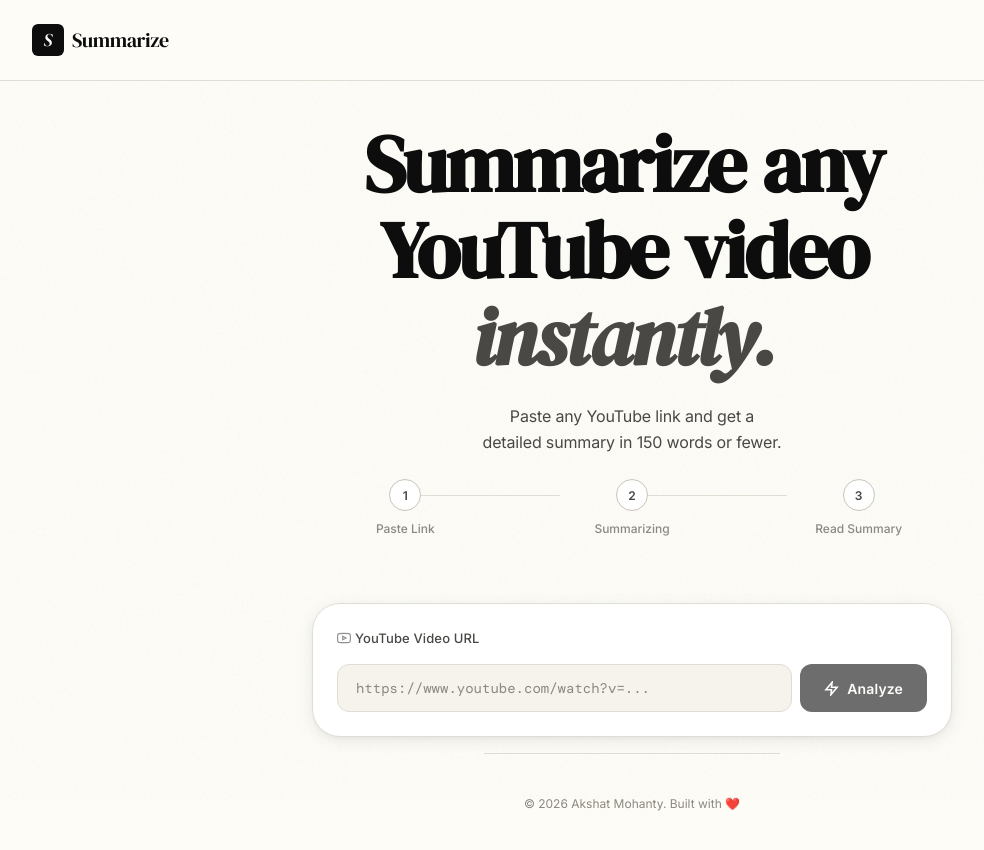
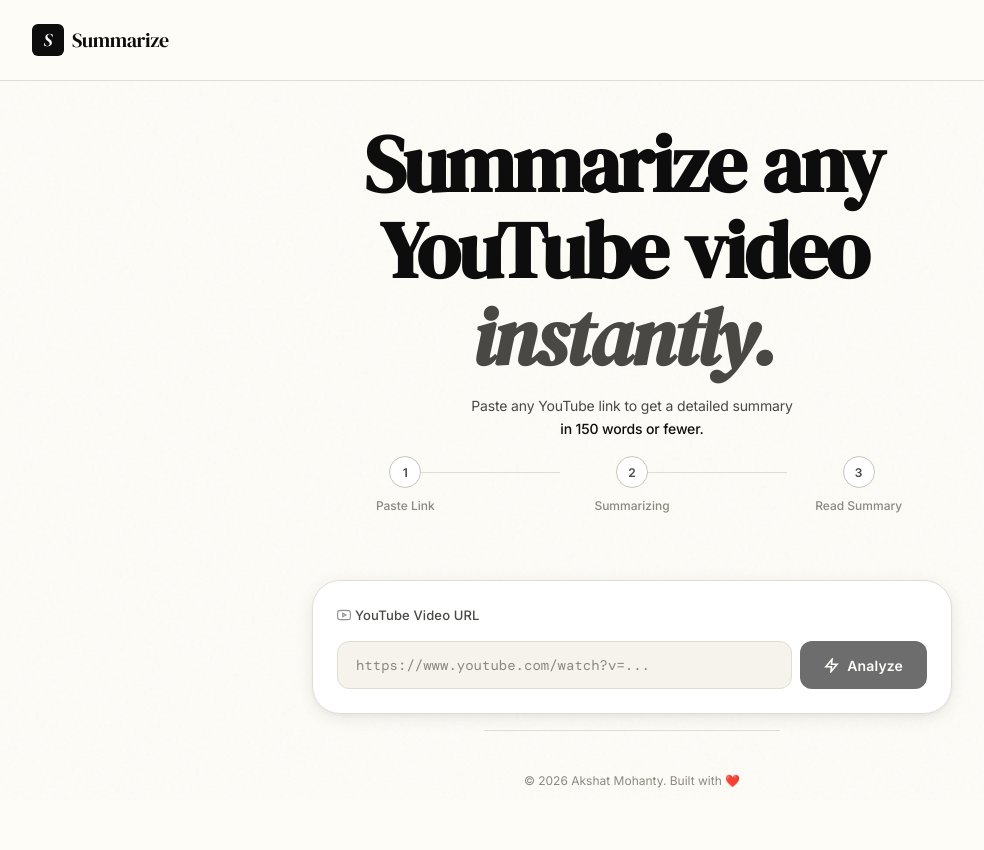
Before and after one commit to Akshat-mohanty/video-summary, a React (Vite) app: page / in a window 1280 px wide. Shown: the top 850 px of the page, without its empty margins (8-992 px from the left). Built offline with nearby package versions, Linux system fonts and the light colour scheme.

Commit message:
Redesign hero subtitle and reduce font size

```diff
--- a/src/App.jsx
+++ b/src/App.jsx
@@ -342,7 +342,8 @@ export default function App() {
           <AnimatedTitle />
 
           <motion.p className="hero-subtitle" variants={fadeUp} custom={2} initial="hidden" animate="visible">
-            Paste any YouTube link and get a<br />detailed summary in 150 words or fewer.
+            Paste any YouTube link to get a detailed summary<br />
+            <span>in 150 words or fewer.</span>
           </motion.p>
         </section>
 
--- a/src/index.css
+++ b/src/index.css
@@ -167,32 +167,12 @@ body {
 .hero {
   width: 100%;
   max-width: 860px;
-  padding: var(--space-xl) var(--space-xl) var(--space-lg);
+  padding: var(--space-xl) var(--space-xl) var(--space-md);
   text-align: center;
   display: flex;
   flex-direction: column;
   align-items: center;
-  gap: var(--space-lg);
-}
-
-.hero-eyebrow {
-  font-family: var(--font-mono);
-  font-size: 12px;
-  letter-spacing: 0.12em;
-  text-transform: uppercase;
-  color: var(--text-muted);
-  display: flex;
-  align-items: center;
-  gap: var(--space-sm);
-}
-
-.hero-eyebrow::before,
-.hero-eyebrow::after {
-  content: '';
-  width: 24px;
-  height: 1px;
-  background: var(--border-dark);
-  display: block;
+  gap: 14px;
 }
 
 .hero-title {
@@ -210,15 +190,19 @@ body {
 }
 
 .hero-subtitle {
-  font-size: 16px;
+  font-size: 14px;
   color: var(--text-secondary);
-  max-width: 440px;
-  line-height: 1.6;
+  max-width: 380px;
+  line-height: 1.65;
   font-weight: 400;
   text-align: center;
   margin: 0 auto;
-  text-wrap: balance;
   letter-spacing: -0.01em;
+}
+
+.hero-subtitle span {
+  color: var(--text-primary);
+  font-weight: 500;
 }
 
 /* ============================================================
```
